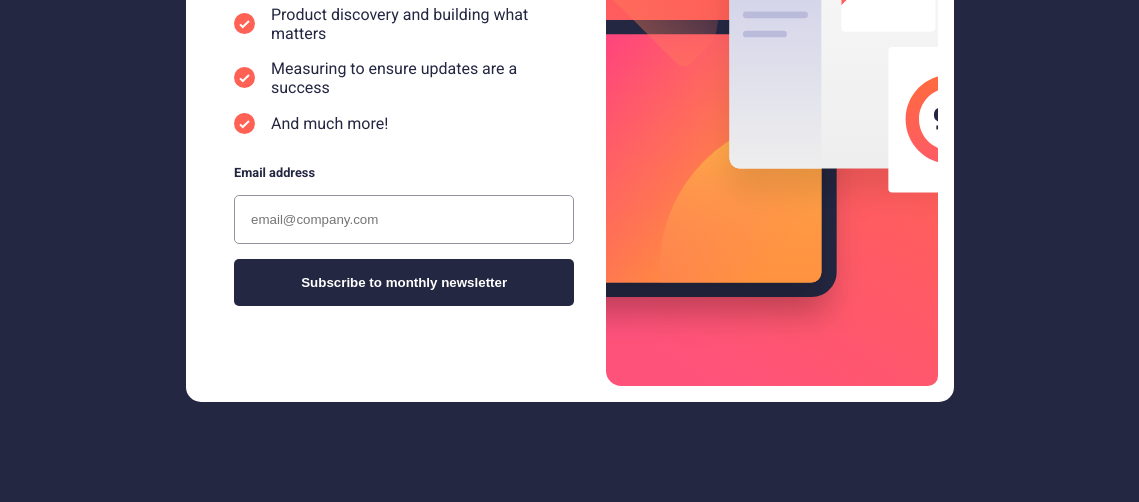
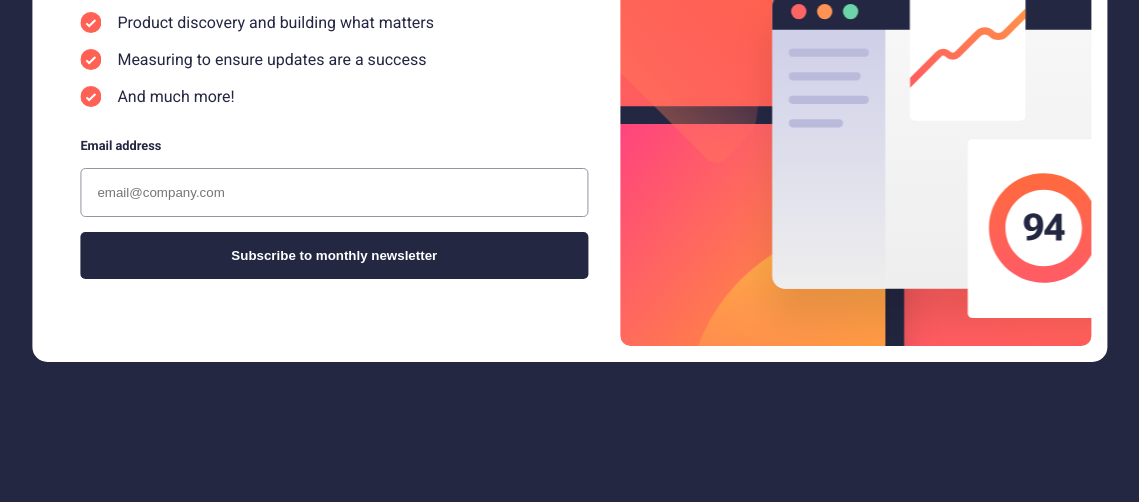
Before and after one commit to tonchi5/newsletter-signup, a plain HTML site: page index.html in a window 1536 px wide. Shown: the part 298-800 px from the top of the page, without its empty margins (198-1337 px from the left). Drawn offline with Linux system fonts and the light colour scheme.

Commit message:
modified css

```diff
--- a/styles.css
+++ b/styles.css
@@ -15,6 +15,7 @@
 
 .container{
     width: 375px;
+    height: 100vh;
     font-family: var(--FF);
     display: flex;
     flex-direction: column;
@@ -131,15 +132,15 @@ span{
 
 
 
-@media(min-width: 1400px){
+@media(min-width: 1440px){
     body{
         background-color: var(--DARKER);
     }
 
     .container{
         flex-direction: row-reverse;
-        width: 50%;
-        height: 75%;
+        width: 70%;
+        height: 65%;
         position: absolute;
         top: 50%;
         left: 50%;
```
